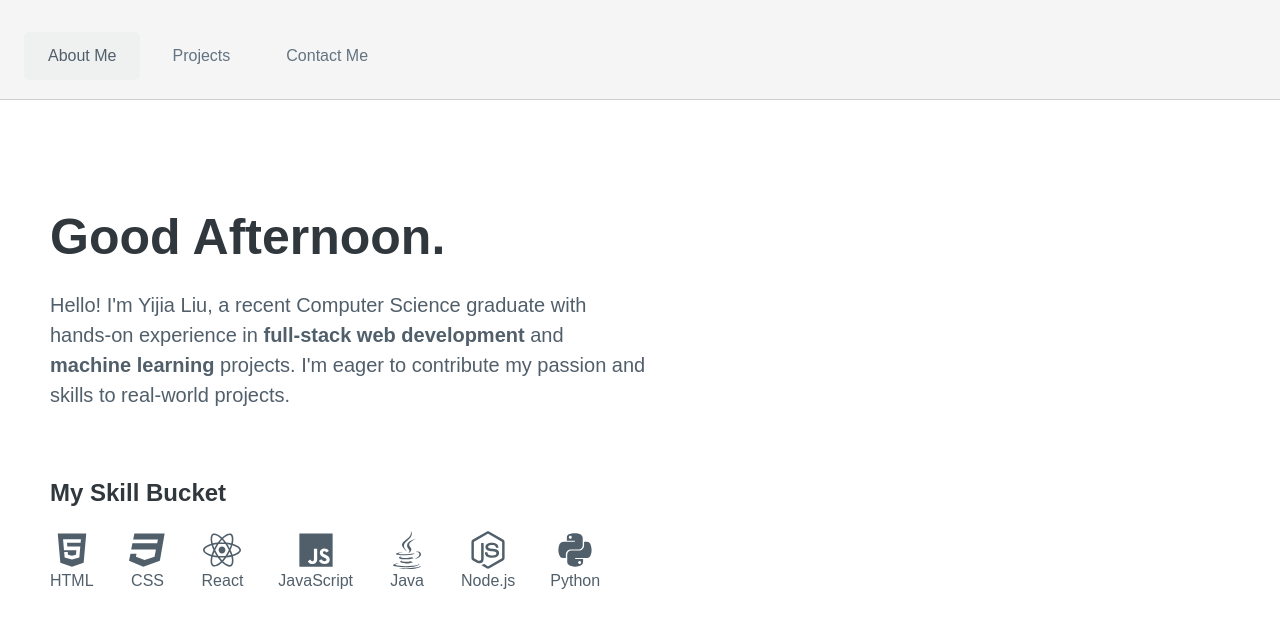
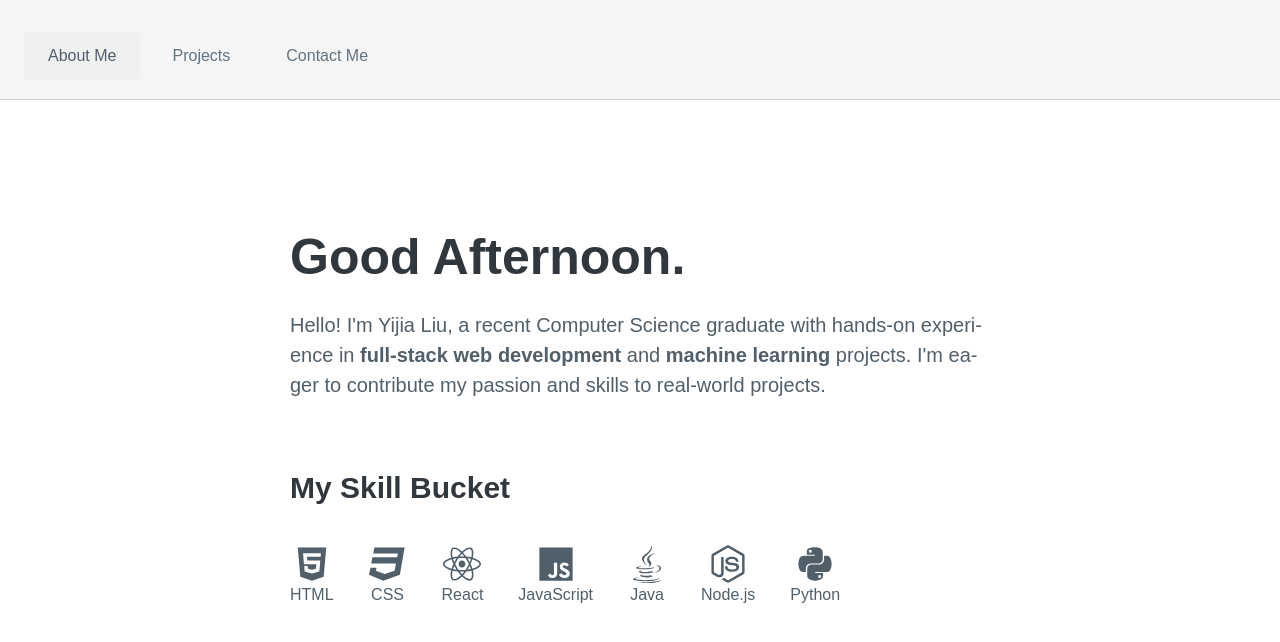
Before and after one commit to JellyYJ/portfolio, a React (Vite) app in the folder portfolio/: page /aboutMe in a window 1280 px wide. Shown: the top 642 px of the page. Built offline with nearby package versions, Linux system fonts and the light colour scheme.

Commit message:
Update Projects and AboutMe pages

```diff
--- a/portfolio/src/pages/AboutMe.jsx
+++ b/portfolio/src/pages/AboutMe.jsx
@@ -52,18 +52,18 @@ function AboutMe() {
 
   return (
     <Row>
-      <Heading as="h1">{greeting}.</Heading>
-      <StyledDiv role="paragraph">
-        Hello! I'm Yijia Liu, a recent Computer Science graduate with hands-on
-        experience in <strong>full-stack web development</strong> and
-        <strong> machine learning</strong> projects. I'm eager to contribute my
-        passion and skills to real-world projects.
-      </StyledDiv>
+      <Row fontSize="2rem" spacing="5rem" maxWidth="70rem">
+        <Heading as="h1">{greeting}.</Heading>
+        <p>
+          Hello! I'm Yijia Liu, a recent Computer Science graduate with hands-on
+          experience in <strong>full-stack web development</strong> and
+          <strong> machine learning</strong> projects. I'm eager to contribute
+          my passion and skills to real-world projects.
+        </p>
+      </Row>
 
-      <StyledDiv role="skillBucket">
-        <Heading as="h2">My Skill Bucket</Heading>
-        <SkillIcons skillsData={skillsData} />
-      </StyledDiv>
+      <Heading as="h2">My Skill Bucket</Heading>
+      <SkillIcons skillsData={skillsData} />
     </Row>
   );
 }
--- a/portfolio/src/pages/Projects.jsx
+++ b/portfolio/src/pages/Projects.jsx
@@ -4,13 +4,9 @@ import ProjectsList from "../ui/ProjectsList";
 
 function Projects() {
   return (
-    <>
-      <Heading as="h1">Projects.</Heading>
-
-      <Row type="horizontal">
-        <ProjectsList></ProjectsList>
-      </Row>
-    </>
+    <Row type="horizontal">
+      <ProjectsList />
+    </Row>
   );
 }
 
--- a/portfolio/src/ui/AppLayout.jsx
+++ b/portfolio/src/ui/AppLayout.jsx
@@ -20,25 +20,21 @@ const Main = styled.main`
 `;
 
 const Container = styled.div`
-  max-width: 120rem;
-  margin: 6rem auto;
+  max-width: 140rem;
+  margin: 8rem auto;
   display: flex;
   flex-direction: column;
   gap: 3.2rem;
   transition: margin 0.3s ease;
-
-  @media (max-width: 1080px) {
-    margin: 6rem 5rem;
-    gap: 3rem;
-  }
+  /* background-color: var(--color-grey-400); */
 
   @media (max-width: 768px) {
-    margin: 4rem 2rem;
-    gap: 2rem;
+    margin-top: 4rem;
   }
 
   @media (max-width: 512px) {
-    margin: 3rem 1rem;
+    margin-top: 2rem;
+    max-width: 100%;
     gap: 1rem;
   }
 `;
--- a/portfolio/src/ui/Heading.jsx
+++ b/portfolio/src/ui/Heading.jsx
@@ -14,7 +14,7 @@ const Heading = styled.h1`
   ${(props) =>
     props.as === "h2" &&
     css`
-      font-size: 3cqb;
+      font-size: 3rem;
       font-weight: 600;
     `}
 
--- a/portfolio/src/ui/Paragraph.jsx
+++ b/portfolio/src/ui/Paragraph.jsx
@@ -2,6 +2,7 @@ import styled, { css } from "styled-components";
 
 const StyledDiv = styled.div`
   max-width: 60rem;
+  /* margin: auto; */
 
   ${(props) =>
     props.role === "paragraph" &&
--- a/portfolio/src/ui/ProjectsList.jsx
+++ b/portfolio/src/ui/ProjectsList.jsx
@@ -2,13 +2,14 @@ import styled from "styled-components";
 import Heading from "./Heading";
 import StyledDiv from "./Paragraph";
 import TechStack from "./TechStack";
+import Row from "./Row";
 
 const projectsData = [
   {
     name: "Solar Offset",
     img: "src/assets/pizzaCo.png",
     details:
-      "This project aimed to create a platform for UK residents to fund solar panels in African countries",
+      "This project aimed to create a platform for UK residents to fund solar panels in African countries.",
     techStck: ["JavaScript", "React,", "Node.jS", "MongoDB", "CSS"],
   },
   {
@@ -40,12 +41,18 @@ const projectsData = [
 const ProjectsListContainer = styled.ul`
   display: flex;
   flex-direction: column;
+  gap: 2rem;
 `;
 
 const ProjectListItem = styled.li`
   display: flex;
   flex-direction: row;
-  margin-bottom: 10rem;
+  align-items: flex-start;
+  margin-bottom: 8rem;
+
+  @media (max-width: 1080px) {
+    flex-direction: column;
+  }
 `;
 
 const ProjectImage = styled.img`
@@ -56,26 +63,32 @@ const ProjectImage = styled.img`
   transition: width 0.3s ease;
 
   @media (max-width: 768px) {
-    width: 50rem;
-    height: auto;
+    width: 100%; /* Make the image take full width on smaller screens */
+    margin-right: 0; /* Remove right margin for smaller screens */
+    margin-bottom: 2rem; /* Add some spacing between image and text on smaller screens */
   }
 `;
 
 const ProjectDetails = styled.div`
-  flex: 1;
+  max-width: 50rem;
+`;
+
+const ProjectDescription = styled(StyledDiv)`
+  font-size: 1.8rem;
+  margin-bottom: 1.5rem;
 `;
 
 function ProjectsList() {
-  if (!projectsData) return;
-
   return (
     <ProjectsListContainer>
+      <Heading as="h1">Projects.</Heading>
       {projectsData.map((project) => (
+        // <Row type="horizontal" spacing="5rem" key={project.name}></Row>
         <ProjectListItem key={project.name}>
           <ProjectImage src={project.img} alt={project.name} />
           <ProjectDetails>
             <Heading as="h2">{project.name}</Heading>
-            <StyledDiv role="paragraph">{project.details}</StyledDiv>
+            <ProjectDescription>{project.details}</ProjectDescription>
             <TechStack techData={project.techStck} />
           </ProjectDetails>
         </ProjectListItem>
--- a/portfolio/src/ui/Row.jsx
+++ b/portfolio/src/ui/Row.jsx
@@ -2,12 +2,25 @@ import styled, { css } from "styled-components";
 
 const Row = styled.div`
   display: flex;
+  /* flex: 1; */
+  margin: auto;
+  max-width: ${(props) => props.maxWidth || "120rem"};
+  margin-bottom: ${(props) => props.spacing || "0"};
+
+  p {
+    font-size: ${(props) => props.fontSize || "1rem"};
+  }
 
   ${(props) =>
     props.type === "horizontal" &&
     css`
+      flex-direction: row;
       justify-content: space-between;
       align-items: center;
+
+      @media (max-width: 768px) {
+        flex-direction: column;
+      }
     `};
 
   ${(props) =>
```
